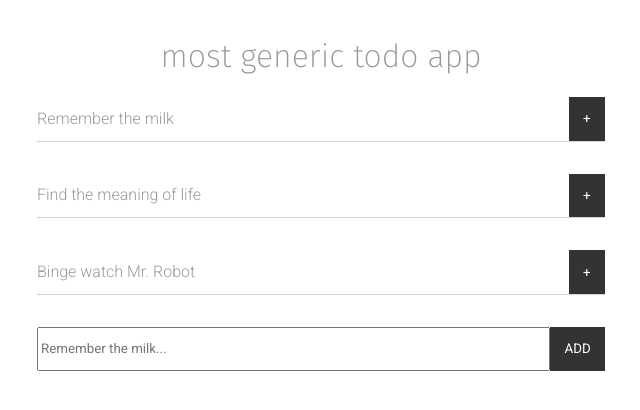
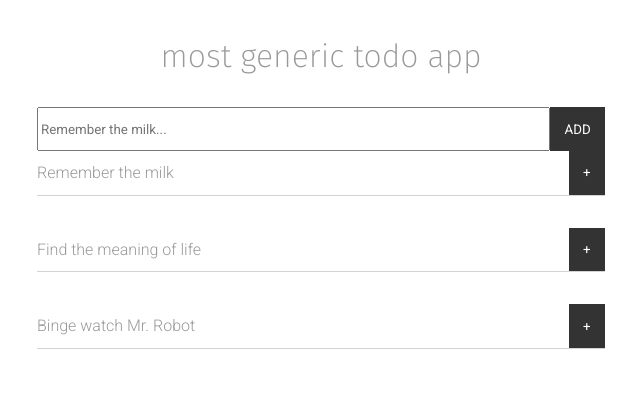
Before and after one commit to hkoskinen/mandatory-todo-app, a React (Create React App) app: page / in a window 1280 px wide. Shown: the top 410 px of the page, without its empty margins (319-959 px from the left). Built offline with nearby package versions, Linux system fonts and the light colour scheme.

Commit message:
Update README.md

```diff
--- a/src/App.js
+++ b/src/App.js
@@ -30,12 +30,12 @@ class App extends Component {
     return (
       <div className="App">
         <h1 className="App__title">most generic todo app</h1>
+
+        <AddTodoItem onAddItem={this.onAddItem} />
+
         <TodoItems
           handleRemoveItem={this.handleRemoveItem}
           items={this.state.todoItems} />
-
-        <AddTodoItem onAddItem={this.onAddItem} />
-
       </div>
     );
   }
```
Also changed, not shown: 1 other file (tests, documents, lock files or other folders).
